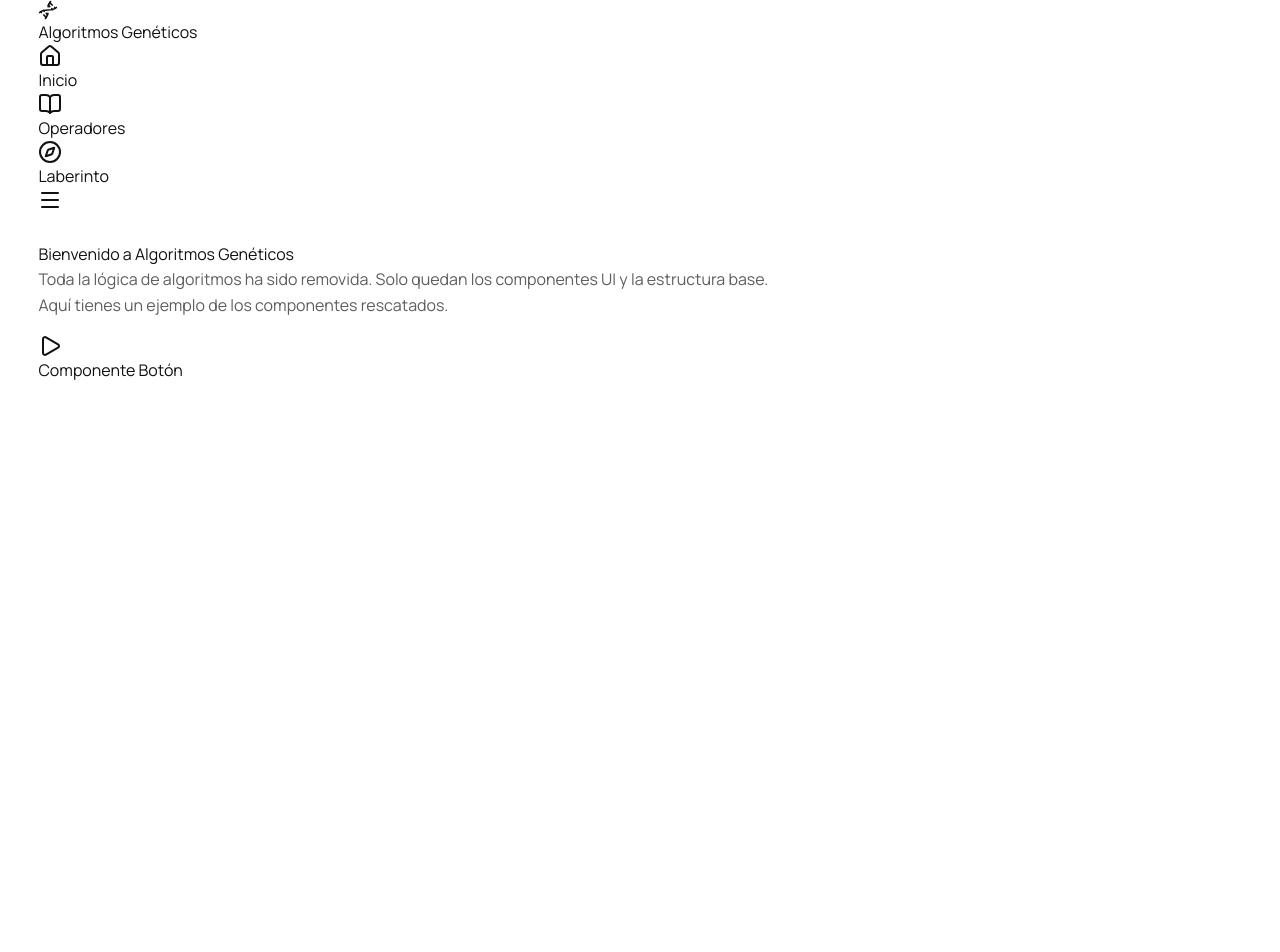
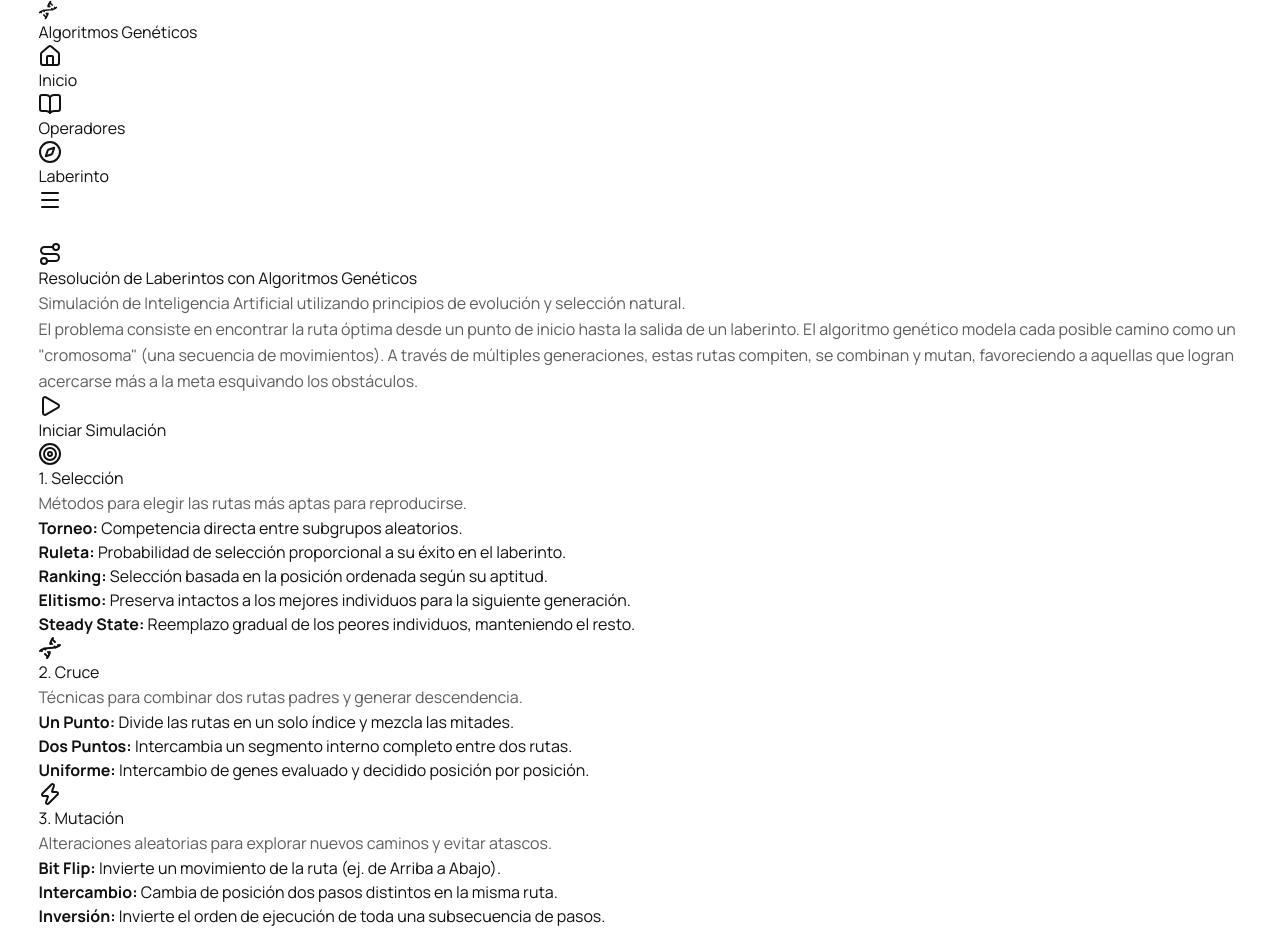
Before and after one commit to iamrodrigodev/parcial-ia-ga, a React (Vite) app: page / in a window 1280 px wide. Shown: the top 952 px of the page. Before the commit the page ends 800 px from the top, so only its background shows below. Built offline with nearby package versions, Linux system fonts and the light colour scheme.

Commit message:
actualizar pagina de inicio

```diff
--- a/src/pages/PaginaInicio.tsx
+++ b/src/pages/PaginaInicio.tsx
@@ -1,28 +1,102 @@
 import { Boton } from "@/components/ui/boton";
 import { Tarjeta, ContenidoTarjeta, DescripcionTarjeta, EncabezadoTarjeta, TituloTarjeta } from "@/components/ui/tarjeta";
-import { Play } from "lucide-react";
+import { Play, Dna, Target, Route, Zap } from "lucide-react";
 
 export function PaginaInicio() {
   return (
-    <div className="container">
+    <div className="container mx-auto p-6 space-y-6">
+      {/* Sección Principal: Explicación del Problema */}
       <Tarjeta>
         <EncabezadoTarjeta>
-          <TituloTarjeta>Bienvenido a Algoritmos Genéticos</TituloTarjeta>
-          <DescripcionTarjeta>
-            Toda la lógica de algoritmos ha sido removida. Solo quedan los componentes UI y la estructura base.
+          <TituloTarjeta className="text-2xl flex items-center gap-2">
+            <Route className="w-6 h-6 text-primary" />
+            Resolución de Laberintos con Algoritmos Genéticos
+          </TituloTarjeta>
+          <DescripcionTarjeta className="text-base mt-2">
+            Simulación de Inteligencia Artificial utilizando principios de evolución y selección natural.
           </DescripcionTarjeta>
         </EncabezadoTarjeta>
-        <ContenidoTarjeta>
-          <p className="text-sm text-muted-foreground" style={{ marginBottom: '1rem' }}>
-            Aquí tienes un ejemplo de los componentes rescatados.
+        <ContenidoTarjeta className="space-y-6">
+          <p className="text-sm text-muted-foreground leading-relaxed">
+            El problema consiste en encontrar la ruta óptima desde un punto de inicio hasta la salida de un laberinto.
+            El algoritmo genético modela cada posible camino como un "cromosoma" (una secuencia de movimientos).
+            A través de múltiples generaciones, estas rutas compiten, se combinan y mutan, favoreciendo a aquellas
+            que logran acercarse más a la meta esquivando los obstáculos.
           </p>
-          <div className="flex gap-2 flex-wrap">
-            <Boton icono={Play}>
-              Componente Botón
+          <div className="flex gap-4 flex-wrap">
+            <Boton comoHijo icono={Play} variante="primario" tamano="mediano">
+              <a href="/laberinto">Iniciar Simulación</a>
             </Boton>
           </div>
         </ContenidoTarjeta>
       </Tarjeta>
+
+      {/* Cuadrícula de Operadores Genéticos basados en la estructura de archivos */}
+      <div className="grid grid-cols-1 md:grid-cols-3 gap-6">
+
+        {/* Tarjeta de Selección */}
+        <Tarjeta>
+          <EncabezadoTarjeta>
+            <TituloTarjeta className="flex items-center gap-2">
+              <Target className="w-5 h-5 text-blue-500" />
+              1. Selección
+            </TituloTarjeta>
+            <DescripcionTarjeta>
+              Métodos para elegir las rutas más aptas para reproducirse.
+            </DescripcionTarjeta>
+          </EncabezadoTarjeta>
+          <ContenidoTarjeta>
+            <ul className="list-disc pl-5 text-sm text-muted-foreground space-y-2">
+              <li><strong>Torneo:</strong> Competencia directa entre subgrupos aleatorios.</li>
+              <li><strong>Ruleta:</strong> Probabilidad de selección proporcional a su éxito en el laberinto.</li>
+              <li><strong>Ranking:</strong> Selección basada en la posición ordenada según su aptitud.</li>
+              <li><strong>Elitismo:</strong> Preserva intactos a los mejores individuos para la siguiente generación.</li>
+              <li><strong>Steady State:</strong> Reemplazo gradual de los peores individuos, manteniendo el resto.</li>
+            </ul>
+          </ContenidoTarjeta>
+        </Tarjeta>
+
+        {/* Tarjeta de Cruce */}
+        <Tarjeta>
+          <EncabezadoTarjeta>
+            <TituloTarjeta className="flex items-center gap-2">
+              <Dna className="w-5 h-5 text-green-500" />
+              2. Cruce
+            </TituloTarjeta>
+            <DescripcionTarjeta>
+              Técnicas para combinar dos rutas padres y generar descendencia.
+            </DescripcionTarjeta>
+          </EncabezadoTarjeta>
+          <ContenidoTarjeta>
+            <ul className="list-disc pl-5 text-sm text-muted-foreground space-y-2">
+              <li><strong>Un Punto:</strong> Divide las rutas en un solo índice y mezcla las mitades.</li>
+              <li><strong>Dos Puntos:</strong> Intercambia un segmento interno completo entre dos rutas.</li>
+              <li><strong>Uniforme:</strong> Intercambio de genes evaluado y decidido posición por posición.</li>
+            </ul>
+          </ContenidoTarjeta>
+        </Tarjeta>
+
+        {/* Tarjeta de Mutación */}
+        <Tarjeta>
+          <EncabezadoTarjeta>
+            <TituloTarjeta className="flex items-center gap-2">
+              <Zap className="w-5 h-5 text-amber-500" />
+              3. Mutación
+            </TituloTarjeta>
+            <DescripcionTarjeta>
+              Alteraciones aleatorias para explorar nuevos caminos y evitar atascos.
+            </DescripcionTarjeta>
+          </EncabezadoTarjeta>
+          <ContenidoTarjeta>
+            <ul className="list-disc pl-5 text-sm text-muted-foreground space-y-2">
+              <li><strong>Bit Flip:</strong> Invierte un movimiento de la ruta (ej. de Arriba a Abajo).</li>
+              <li><strong>Intercambio:</strong> Cambia de posición dos pasos distintos en la misma ruta.</li>
+              <li><strong>Inversión:</strong> Invierte el orden de ejecución de toda una subsecuencia de pasos.</li>
+            </ul>
+          </ContenidoTarjeta>
+        </Tarjeta>
+
+      </div>
     </div>
   );
 }
```
